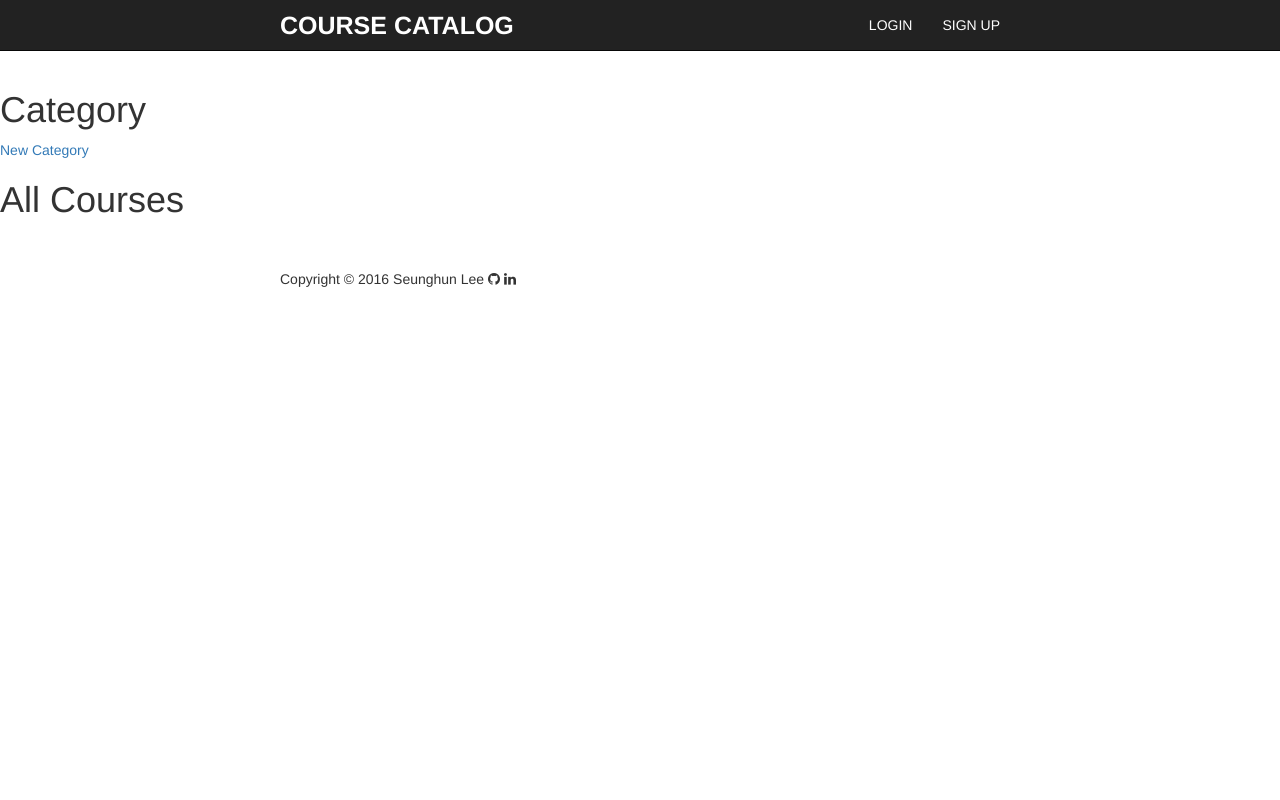
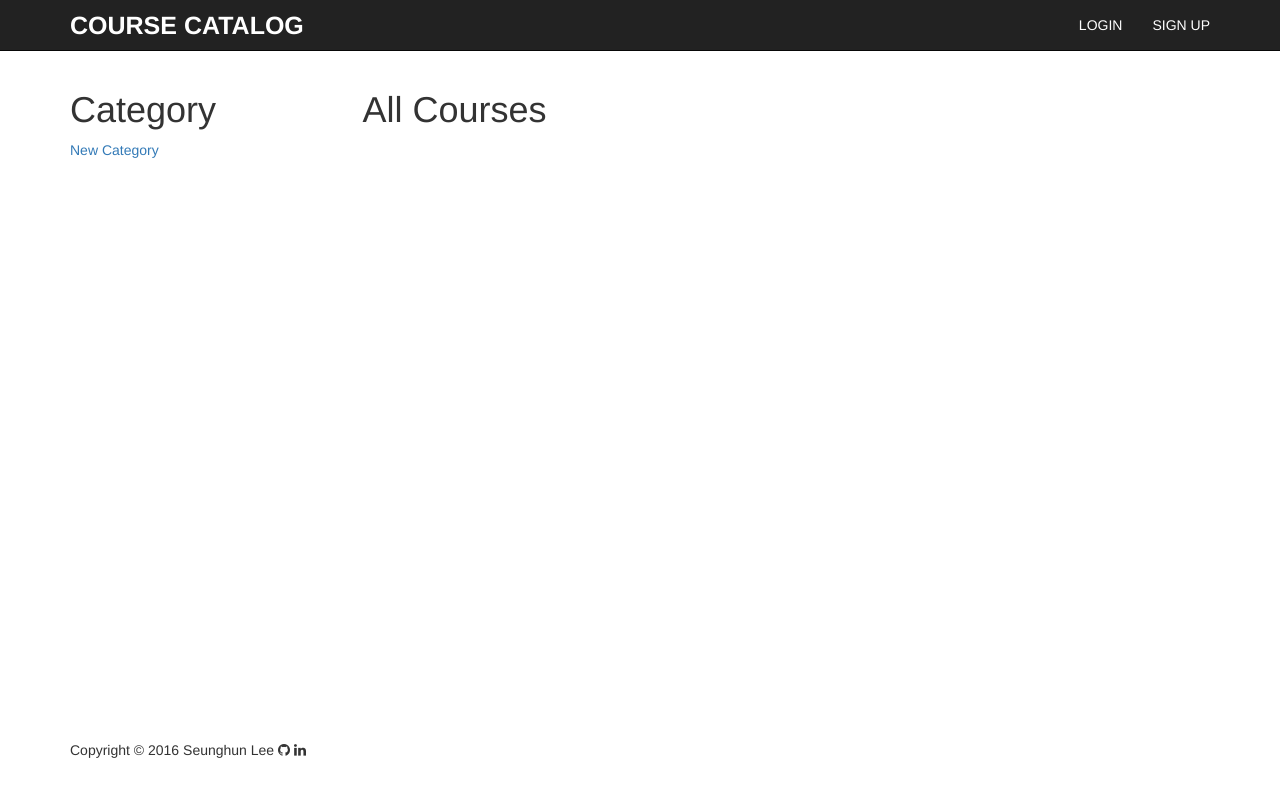
Before and after one commit to earlbread/item-catalog, a Flask app: page /category/all in a window 1280 px wide. Run offline with Flask 2, Linux system fonts and the light colour scheme; some libraries are stand-ins or nearby versions.

Commit message:
Update style

```diff
--- a/static/css/simple-blog-template.css
+++ b/static/css/simple-blog-template.css
@@ -10,12 +10,6 @@
 
 footer {
     margin: 50px 0;
-}
-
-@media (min-width: 1200px) {
-  .container {
-    width: 750px;
-  }
 }
 
 /* navigation */
--- a/static/css/style.css
+++ b/static/css/style.css
@@ -3,3 +3,11 @@
     color: inherit;
     text-decoration: none;
 }
+
+footer {
+    position: absolute;
+    bottom: 0;
+    width: 100%;
+    height: 60px;
+    margin-bottom: 0;
+}
--- a/templates/course_list.html
+++ b/templates/course_list.html
@@ -1,5 +1,8 @@
 {% extends 'base.html' %}
 {% block content %}
+<div class="container">
+  <div class="row">
+    <div class="col-sm-3">
       <div class="category">
         <h1>Category</h1>
         <p>
@@ -23,7 +26,11 @@
           </a>
         </p>
         {% endfor %}
+        <!-- /.category -->
       </div>
+      <!-- /.col-sm-3 -->
+    </div>
+    <div class="col-sm-9">
       <div class="courses">
         <h1>{{ current_category }} Courses</h1>
         {% for course in courses %}
@@ -39,5 +46,12 @@
           </a>
         </p>
         {% endfor %}
+        <!-- /.courses -->
+      </div>
+      <!-- /.col-sm-9 -->
+    </div>
+    <!-- /.row -->
+  </div>
+  <!-- /.container -->
 </div>
 {% endblock %}
```
Lines whose indentation alone changed are shown as unchanged.
